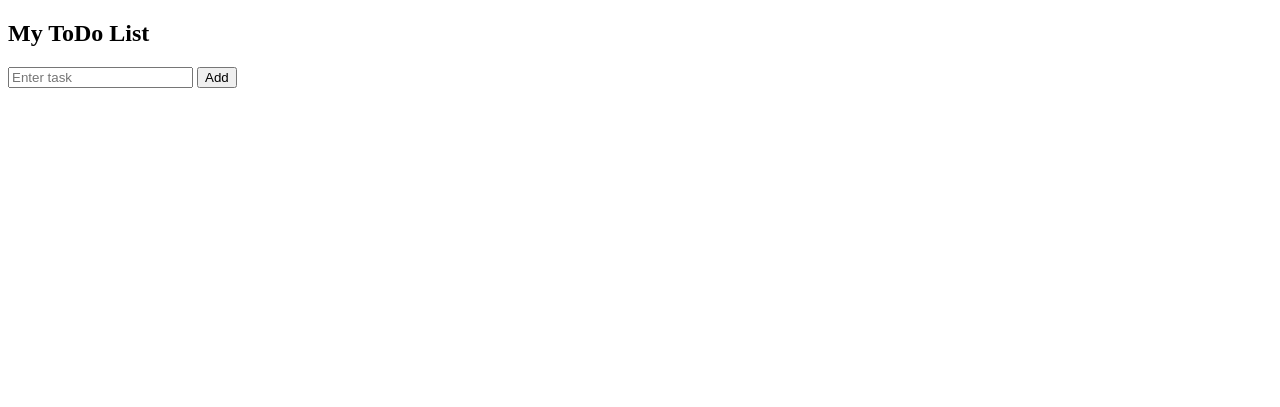
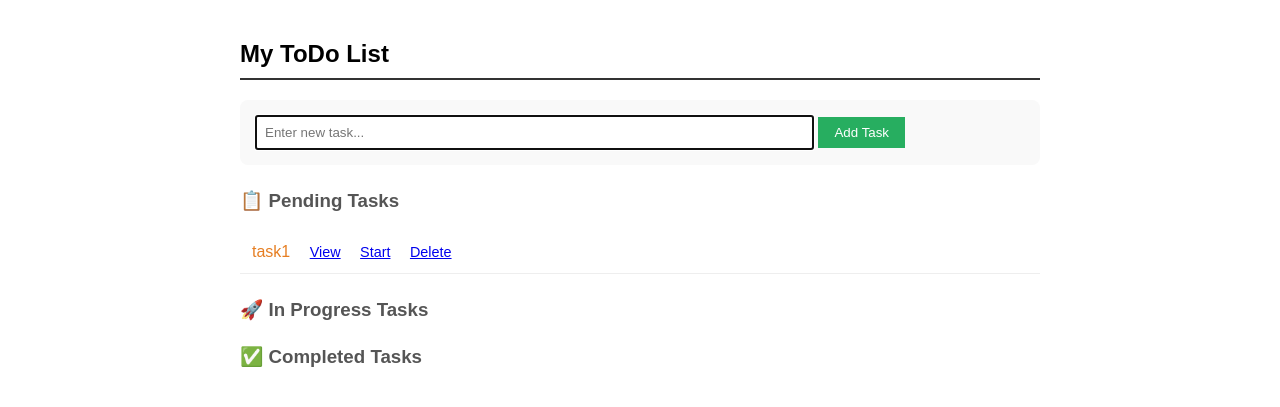
Before and after one commit to Pandey9198/todo-app, a Django app: page / in a window 1280 px wide. Shown: the top 407 px of the page. Run offline with Django 4.2, Linux system fonts and the light colour scheme; data comes from the database, SQL or seed files in the repository; data that the repository does not hold is empty.

Commit message:
todo update

```diff
--- a/todo/models.py
+++ b/todo/models.py
@@ -1,8 +1,16 @@
 from django.db import models
 
 class Task(models.Model):
+    STATUS_CHOICES = [
+        ('PENDING', 'Pending'),
+        ('IN_PROGRESS', 'In Progress'),
+        ('COMPLETED', 'Completed'),
+    ]
+
     title = models.CharField(max_length=200)
-    completed = models.BooleanField(default=False)
+    status = models.CharField(max_length=20, choices=STATUS_CHOICES, default='PENDING')
+    created_at = models.DateTimeField(auto_now_add=True)
+    updated_at = models.DateTimeField(auto_now=True)
 
     def __str__(self):
         return self.title
--- a/todo/templates/todo/task_list.html
+++ b/todo/templates/todo/task_list.html
@@ -1,7 +1,24 @@
 <!DOCTYPE html>
-<html>
+<html lang="en">
 <head>
-    <title>ToDo App</title>
+    <meta charset="UTF-8">
+    <title>My ToDo List</title>
+    <style>
+        body { font-family: Arial, sans-serif; max-width: 800px; margin: 0 auto; padding: 20px; }
+        h2 { border-bottom: 2px solid #333; padding-bottom: 10px; }
+        h3 { margin-top: 25px; color: #555; }
+        .status-section { margin-bottom: 20px; }
+        .pending    { color: #e67e22; }
+        .in-progress { color: #3498db; font-weight: bold; }
+        .completed  { color: #27ae60; text-decoration: line-through; }
+        ul { list-style: none; padding: 0; }
+        li { padding: 12px; border-bottom: 1px solid #eee; }
+        .actions a { margin-left: 15px; font-size: 0.9em; }
+        form { margin: 20px 0; padding: 15px; background: #f9f9f9; border-radius: 8px; }
+        input[type="text"] { padding: 8px; width: 70%; }
+        button { padding: 8px 16px; }
+        .add-task-btn { background: #27ae60; color: white; border: none; cursor: pointer; }
+    </style>
 </head>
 <body>
 
@@ -9,24 +26,76 @@
 
 <form method="POST">
     {% csrf_token %}
-    <input type="text" name="title" placeholder="Enter task" required>
-    <button type="submit">Add</button>
+    <input type="text" name="title" placeholder="Enter new task..." required autofocus>
+    <button type="submit" class="add-task-btn">Add Task</button>
 </form>
 
-<ul>
-    {% for task in tasks %}
-        <li>
-            {% if task.completed %}
-                <strike>{{ task.title }}</strike>
-            {% else %}
-                {{ task.title }}
+<!-- Pending Tasks -->
+<div class="status-section">
+    <h3>📋 Pending Tasks</h3>
+    <ul>
+        {% for task in tasks %}
+            {% if task.status == 'PENDING' %}
+                <li>
+                    <span class="pending">{{ task.title }}</span>
+                    <span class="actions">
+                        <a href="{% url 'view_task' task.id %}">View</a>
+                        <a href="{% url 'set_in_progress' task.id %}">Start</a>
+                        <a href="{% url 'delete_task' task.id %}"
+                           onclick="return confirm('Are you sure you want to delete this task?')">Delete</a>
+                    </span>
+                </li>
             {% endif %}
-            <a href="{% url 'view_task' task.id %}">View</a>
-            <a href="{% url 'mark_done' task.id %}">Done</a>
-            <a href="{% url 'delete_task' task.id %}" onclick="return confirm('Are you sure?')">Delete</a>
-        </li>
-    {% endfor %}
-</ul>
+        {% empty %}
+            <li>No pending tasks.</li>
+        {% endfor %}
+    </ul>
+</div>
+
+<!-- In Progress Tasks -->
+<div class="status-section">
+    <h3>🚀 In Progress Tasks</h3>
+    <ul>
+        {% for task in tasks %}
+            {% if task.status == 'IN_PROGRESS' %}
+                <li>
+                    <span class="in-progress">{{ task.title }}</span>
+                    <span class="actions">
+                        <a href="{% url 'view_task' task.id %}">View</a>
+                        <a href="{% url 'mark_done' task.id %}">Complete</a>
+                        <a href="{% url 'delete_task' task.id %}"
+                           onclick="return confirm('Are you sure you want to delete this task?')">Delete</a>
+                    </span>
+                </li>
+            {% endif %}
+        {% empty %}
+            <li>No tasks in progress.</li>
+        {% endfor %}
+    </ul>
+</div>
+
+<!-- Completed Tasks -->
+<div class="status-section">
+    <h3>✅ Completed Tasks</h3>
+    <ul>
+        {% for task in tasks %}
+            {% if task.status == 'COMPLETED' %}
+                <li>
+                    <span class="completed">{{ task.title }}</span>
+                    <span class="actions">
+                        <a href="{% url 'view_task' task.id %}">View</a>
+                        <a href="{% url 'set_in_progress' task.id %}" onclick="return confirm('Move task back to in progress?')">Back to In Progress</a>
+                        <a href="{% url 'set_pending' task.id %}" onclick="return confirm('Move task back to pending?')">Back to Pending</a>
+                        <a href="{% url 'delete_task' task.id %}"
+                           onclick="return confirm('Are you sure you want to delete this task?')">Delete</a>
+                    </span>
+                </li>
+            {% endif %}
+        {% empty %}
+            <li>No completed tasks.</li>
+        {% endfor %}
+    </ul>
+</div>
 
 </body>
 </html>
--- a/todo/urls.py
+++ b/todo/urls.py
@@ -1,8 +1,10 @@
 from django.urls import path
-from .views import task_list, mark_done, view_task, delete_task
+from .views import task_list, set_in_progress, set_pending, mark_done, view_task, delete_task
 
 urlpatterns = [
     path("", task_list, name="task_list"),
+    path("in-progress/<int:task_id>/", set_in_progress, name="set_in_progress"),
+    path("pending/<int:task_id>/", set_pending, name="set_pending"),
     path("done/<int:task_id>/", mark_done, name="mark_done"),
     path("task/<int:task_id>/", view_task, name="view_task"),
     path("delete/<int:task_id>/", delete_task, name="delete_task"),
--- a/todo/views.py
+++ b/todo/views.py
@@ -10,9 +10,21 @@ def task_list(request):
 
     return render(request, "todo/task_list.html", {"tasks": tasks})
 
+def set_in_progress(request, task_id):
+    task = get_object_or_404(Task, id=task_id)
+    task.status = 'IN_PROGRESS'
+    task.save()
+    return redirect("/")
+
+def set_pending(request, task_id):
+    task = get_object_or_404(Task, id=task_id)
+    task.status = 'PENDING'
+    task.save()
+    return redirect("/")
+
 def mark_done(request, task_id):
-    task = Task.objects.get(id=task_id)
-    task.completed = True
+    task = get_object_or_404(Task, id=task_id)
+    task.status = 'COMPLETED'
     task.save()
     return redirect("/")
 
```
Also changed, not shown: todo/templates/todo/task_detail.html (+44 -8 lines), db.sqlite3, todo/migrations/0001_initial.py.
